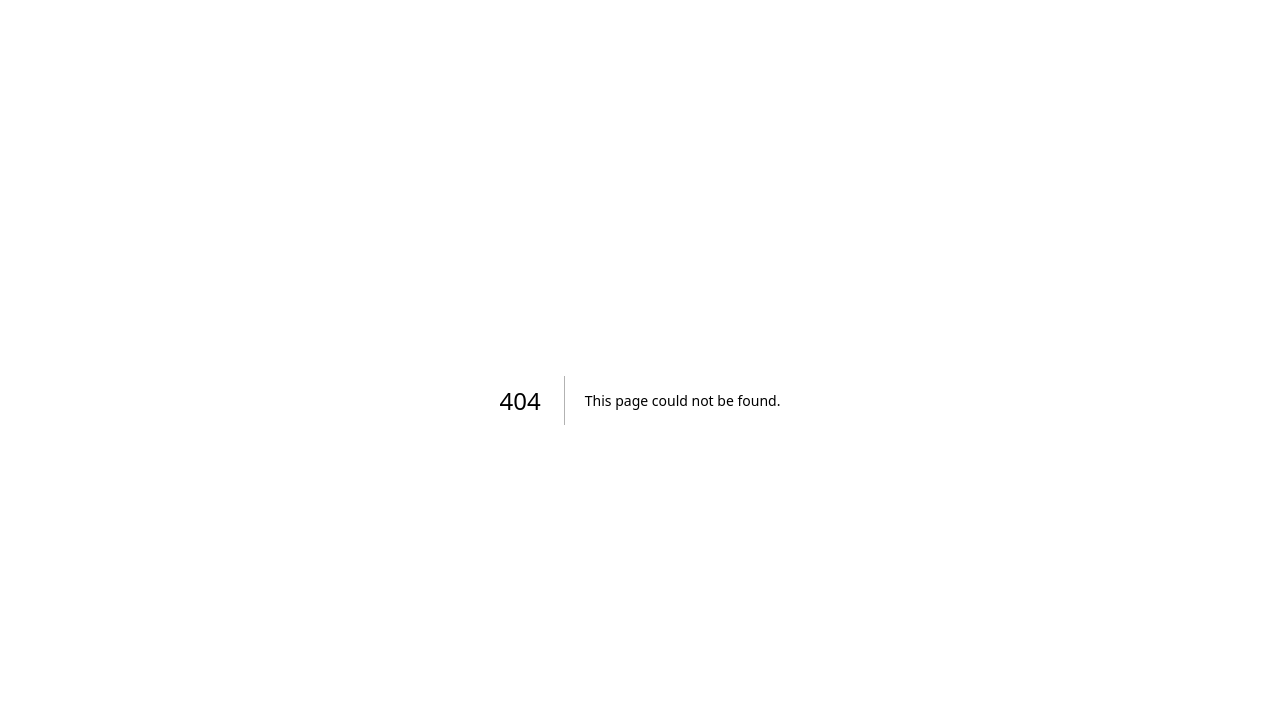
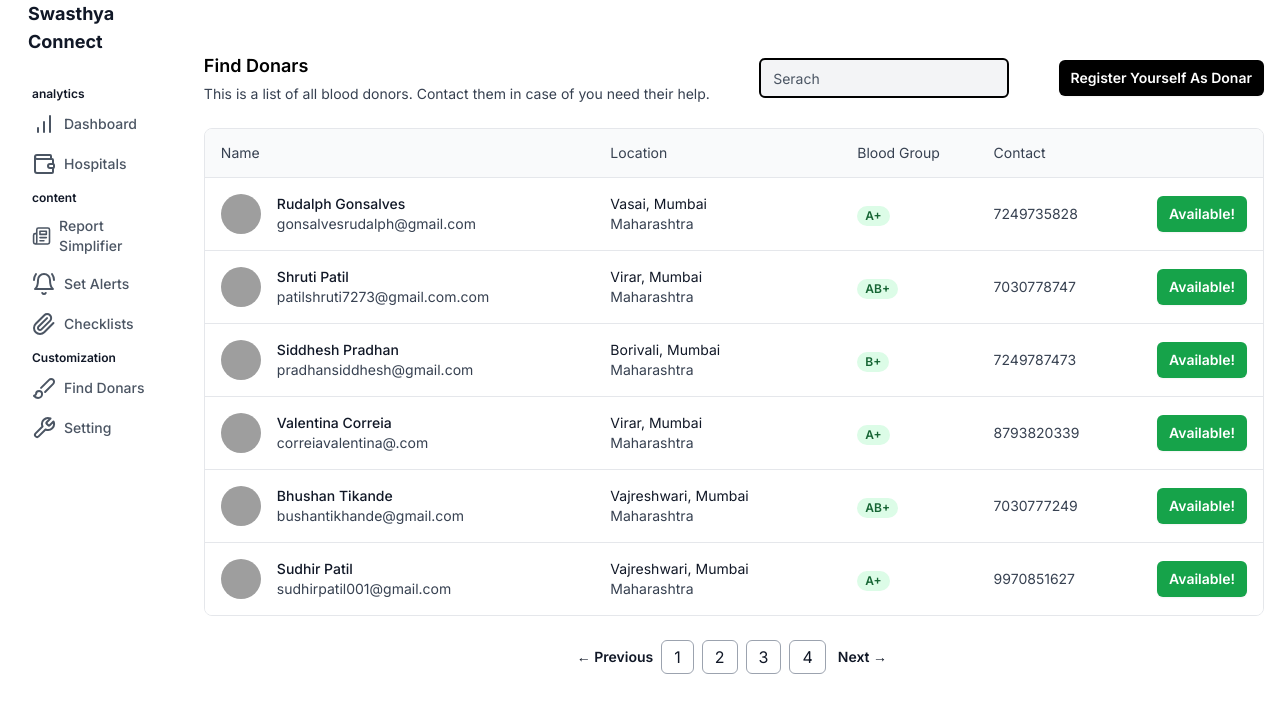
Before and after one commit to Rudalph/Swasthya-Connect, a Next.js app: page /Donars in a window 1280 px wide. Before the commit this address had no page. Shown: the top 712 px of the page. Built offline with nearby package versions, Linux system fonts and the light colour scheme; grey boxes are pictures that could not be loaded.

Commit message:
Donars Details updates

```diff
--- a/Components/navbar.jsx
+++ b/Components/navbar.jsx
@@ -56,10 +56,10 @@ export default function navbar() {
             </label>
             <a
               className="flex transform items-center rounded-lg px-3 py-2 text-gray-600 transition-colors duration-300 hover:bg-gray-100 hover:text-gray-700"
-              href="#"
+              href="/Donars"
             >
               <Brush className="h-5 w-5" aria-hidden="true" />
-              <span className="mx-2 text-sm font-medium">Themes</span>
+              <span className="mx-2 text-sm font-medium">Find Donars</span>
             </a>
             <a
               className="flex transform items-center rounded-lg px-3 py-2 text-gray-600 transition-colors duration-300 hover:bg-gray-100 hover:text-gray-700"
--- /dev/null
+++ b/app/Donars/page.jsx
@@ -0,0 +1,224 @@
+import React from 'react'
+import Navbar from '@/Components/navbar'
+
+const people = [
+  {
+    name: 'Rudalph Gonsalves',
+    title: 'Vasai, Mumbai',
+    department: 'Maharashtra',
+    email: 'gonsalvesrudalph@gmail.com',
+    contact: '7249735828',
+    group: 'A+',
+    image:'https://i.pinimg.com/736x/60/71/d9/6071d9466ec2fe097af987934010851e--hot-men-ryan-oneal.jpg',
+  },
+  {
+    name: 'Shruti Patil',
+    title: 'Virar, Mumbai',
+    department: 'Maharashtra',
+    email: 'patilshruti7273@gmail.com.com',
+    contact: '7030778747',
+    group: 'AB+',
+    image:'https://kottke.org/plus/misc/images/ai-faces-01.jpg',
+  },
+  {
+    name: 'Siddhesh Pradhan',
+    title: 'Borivali, Mumbai',
+    department: 'Maharashtra',
+    email: 'pradhansiddhesh@gmail.com',
+    contact: '7249787473',
+    group: 'B+',
+    image:'https://tvwish.com/Img/Actor/67432.jpg',
+  },
+  {
+    name: 'Valentina Correia',
+    title: 'Virar, Mumbai',
+    department: 'Maharashtra',
+    email: 'correiavalentina@.com',
+    contact: '8793820339',
+    group: 'A+',
+    image:'https://th.bing.com/th/id/OIP.o4-MWPvG_TDeVld6n8n3kgHaHa?w=768&h=768&rs=1&pid=ImgDetMain',
+  },
+  {
+    name: 'Bhushan Tikande',
+    title: 'Vajreshwari, Mumbai',
+    department: 'Maharashtra',
+    email: 'bushantikhande@gmail.com',
+    contact: '7030777249',
+    group: 'AB+',
+    image:'https://www.ccmmagazine.com/wp-content/uploads/2015/05/DanBremnes_Promo1_Warm_Texture.jpg',
+  },
+  {
+    name: 'Sudhir Patil',
+    title: 'Vajreshwari, Mumbai',
+    department: 'Maharashtra',
+    email: 'sudhirpatil001@gmail.com',
+    contact: '9970851627',
+    group: 'A+',
+    image:'https://wallpaperaccess.com/full/5496283.jpg',
+  },
+
+]
+const page = () => {
+  return (
+    <div>
+        <div className="flex h-screen overflow-hidden">
+          {/* Sidebar */}
+          <div className='h-screen'>
+            <Navbar />
+          </div>
+
+
+        <section className="mx-auto w-full max-w-7xl px-4 py-4 mt-9">
+        <div className="flex flex-col space-y-4  md:flex-row md:items-center md:justify-between md:space-y-0">
+          <div>
+            <h2 className="text-lg font-semibold">Find Donars</h2>
+            <p className="mt-1 text-sm text-gray-700">
+              This is a list of all blood donors. Contact them in case of you need their help.
+            </p>
+          </div>
+
+          <input
+            className="flex h-10 w-[250px] rounded-md bg-gray-100 px-3 py-2 text-sm placeholder:text-gray-600 focus:outline-none focus:ring-1 focus:ring-black/30 focus:ring-offset-1 disabled:cursor-not-allowed disabled:opacity-50 border-2 border-black"
+            type="text"
+            placeholder="Serach"
+          ></input>
+
+          <div>
+            <button
+              type="button"
+              className="rounded-md bg-black px-3 py-2 text-sm font-semibold text-white shadow-sm hover:bg-black/80 focus-visible:outline focus-visible:outline-2 focus-visible:outline-offset-2 focus-visible:outline-black"
+            >
+              Register Yourself As Donar
+            </button>
+          </div>
+        </div>
+        <div className="mt-6 flex flex-col">
+          <div className="-mx-4 -my-2 overflow-x-auto sm:-mx-6 lg:-mx-8">
+            <div className="inline-block min-w-full py-2 align-middle md:px-6 lg:px-8">
+              <div className="overflow-hidden border border-gray-200 md:rounded-lg">
+                <table className="min-w-full divide-y divide-gray-200">
+                  <thead className="bg-gray-50">
+                    <tr>
+                      <th
+                        scope="col"
+                        className="px-4 py-3.5 text-left text-sm font-normal text-gray-700"
+                      >
+                        <span>Name</span>
+                      </th>
+                      <th
+                        scope="col"
+                        className="px-12 py-3.5 text-left text-sm font-normal text-gray-700"
+                      >
+                        Location
+                      </th>
+
+                      <th
+                        scope="col"
+                        className="px-4 py-3.5 text-left text-sm font-normal text-gray-700"
+                      >
+                        Blood Group
+                      </th>
+
+                      <th
+                        scope="col"
+                        className="px-4 py-3.5 text-left text-sm font-normal text-gray-700"
+                      >
+                        Contact
+                      </th>
+
+                      <th
+                        scope="col"
+                        className="px-4 py-3.5 text-left text-sm font-normal text-gray-700"
+                      >
+
+                      </th>
+                    </tr>
+                  </thead>
+                  <tbody className="divide-y divide-gray-200 bg-white">
+                    {people.map((person) => (
+                      <tr key={person.name}>
+                        <td className="whitespace-nowrap px-4 py-4">
+                          <div className="flex items-center">
+                            <div className="h-10 w-10 flex-shrink-0">
+                              <img
+                                className="h-10 w-10 rounded-full object-cover"
+                                src={person.image}
+                                alt=""
+                              />
+                            </div>
+                            <div className="ml-4">
+                              <div className="text-sm font-medium text-gray-900">{person.name}</div>
+                              <div className="text-sm text-gray-700">{person.email}</div>
+                            </div>
+                          </div>
+                        </td>
+                        <td className="whitespace-nowrap px-12 py-4">
+                          <div className="text-sm text-gray-900 ">{person.title}</div>
+                          <div className="text-sm text-gray-700">{person.department}</div>
+                        </td>
+                        <td className="whitespace-nowrap px-4 py-4">
+                          <span className="inline-flex rounded-full bg-green-100 px-2 text-xs font-semibold leading-5 text-green-800">
+                          {person.group}
+                          </span>
+                        </td>
+                        <td className="whitespace-nowrap px-4 py-4 text-sm text-gray-700">
+                          {person.contact}
+                        </td>
+                        <td className="whitespace-nowrap px-4 py-4 text-right text-sm font-medium">
+                        <button
+                            type="button"
+                            className="rounded-md bg-green-600 px-3 py-2 text-sm font-semibold text-white shadow-sm hover:bg-green-600/80 focus-visible:outline focus-visible:outline-2 focus-visible:outline-offset-2 focus-visible:outline-green-600"
+                        >
+                            Available!
+                        </button>
+                        </td>
+                      </tr>
+                    ))}
+                  </tbody>
+                </table>
+              </div>
+            </div>
+          </div>
+        </div>
+        <div className="flex items-center justify-center pt-6">
+          <a href="#" className="mx-1 cursor-not-allowed text-sm font-semibold text-gray-900">
+            <span className="hidden lg:block">&larr; Previous</span>
+            <span className="block lg:hidden">&larr;</span>
+          </a>
+          <a
+            href="#"
+            className="mx-1 flex items-center rounded-md border border-gray-400 px-3 py-1 text-gray-900 hover:scale-105"
+          >
+            1
+          </a>
+          <a
+            href="#"
+            className="mx-1 flex items-center rounded-md border border-gray-400 px-3 py-1 text-gray-900 hover:scale-105"
+          >
+            2
+          </a>
+          <a
+            href="#"
+            className="mx-1 flex items-center rounded-md border border-gray-400 px-3 py-1 text-gray-900 hover:scale-105"
+          >
+            3
+          </a>
+          <a
+            href="#"
+            className="mx-1 flex items-center rounded-md border border-gray-400 px-3 py-1 text-gray-900 hover:scale-105"
+          >
+            4
+          </a>
+          <a href="#" className="mx-2 text-sm font-semibold text-gray-900">
+            <span className="hidden lg:block">Next &rarr;</span>
+            <span className="block lg:hidden">&rarr;</span>
+          </a>
+        </div>
+      </section>
+
+        </div>
+    </div>
+  )
+}
+
+export default page
```
